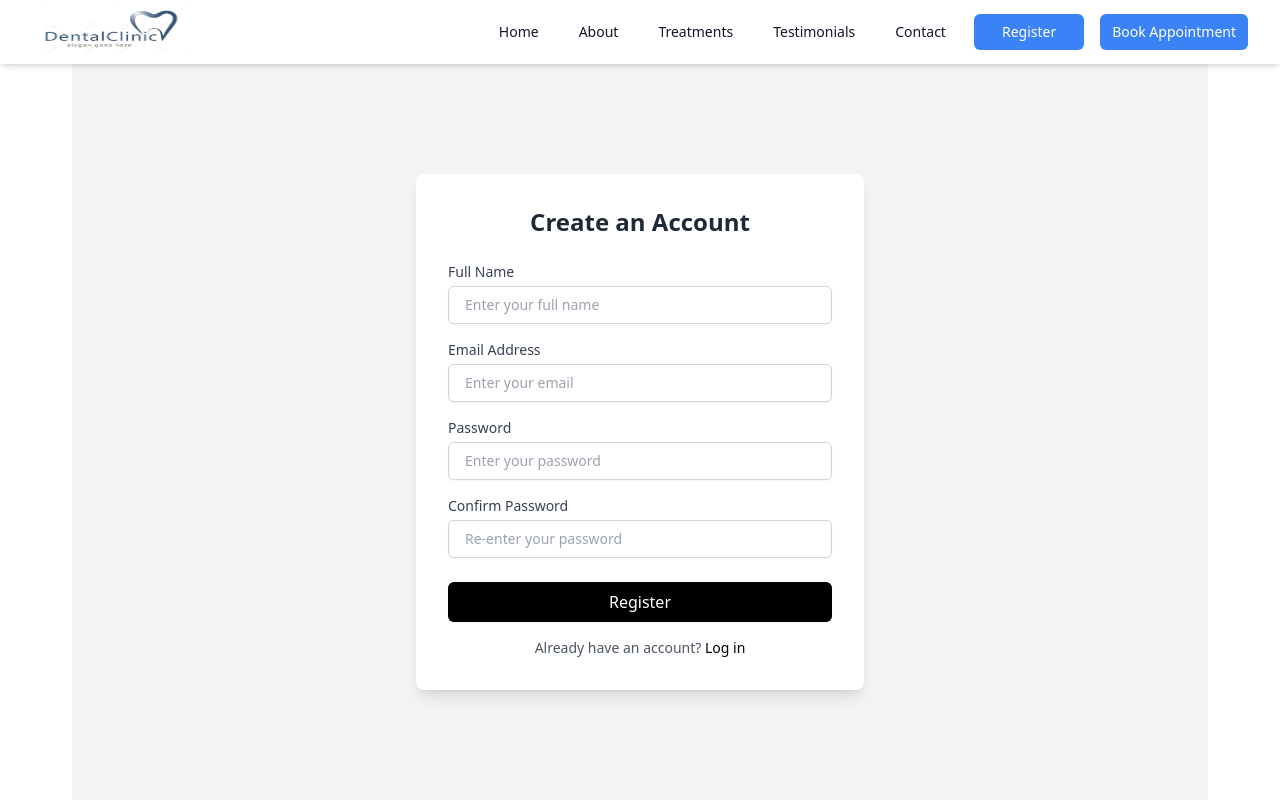
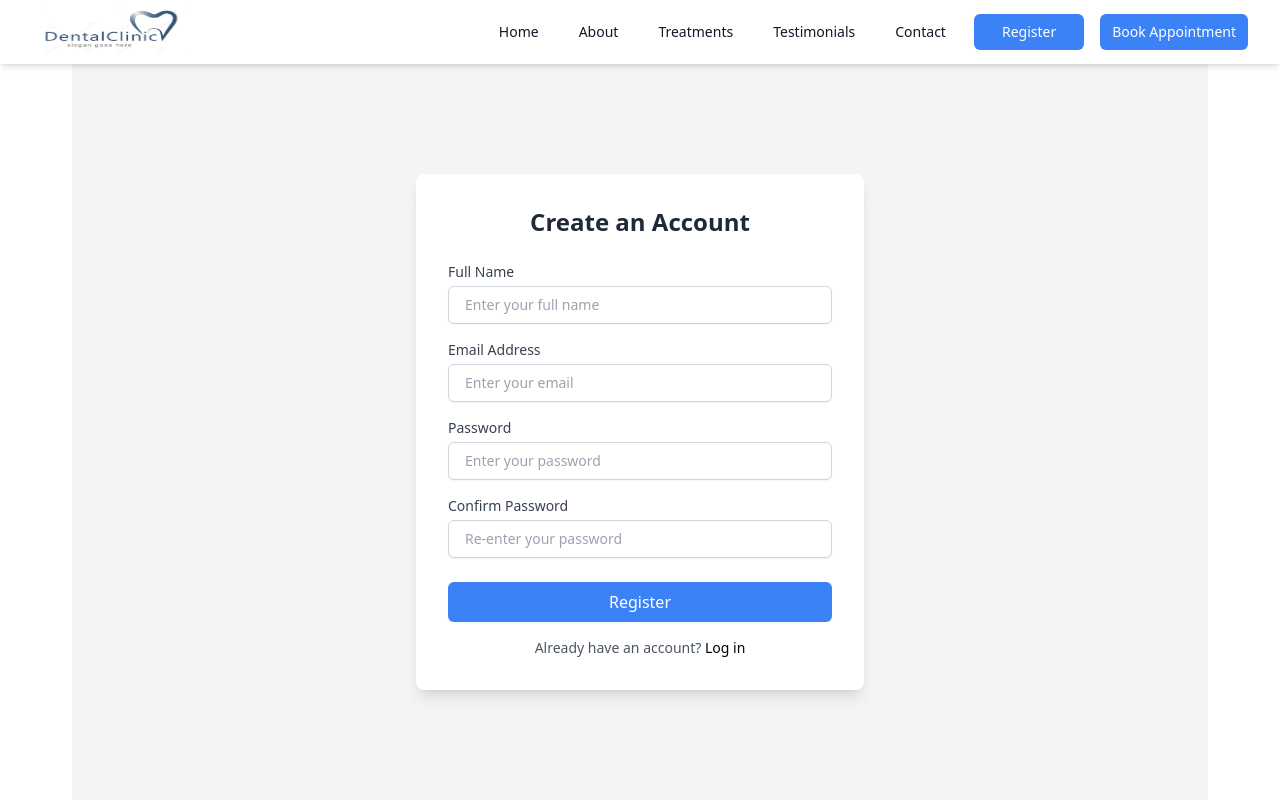
Before and after one commit to TheDeCOderP/nextjs-mysql-nodejs, a Next.js app: page /register in a window 1280 px wide. Shown: the top 800 px of the page. Built offline with nearby package versions, Linux system fonts and the light colour scheme.

Commit message:
small issues solved

```diff
--- a/src/components/register.js
+++ b/src/components/register.js
@@ -75,7 +75,7 @@ export default function RegisterForm() {
             {/* Submit Button */}
             <button
               type="submit"
-              className="w-full bg-primary text-white py-2 px-4 rounded-md shadow-sm hover:bg-blue-600 focus:outline-none focus:ring-2 focus:ring-blue-400 focus:ring-offset-2"
+              className="w-full bg-blue-500 text-white py-2 px-4 rounded-md shadow-sm hover:bg-blue-600 focus:outline-none focus:ring-2 focus:ring-blue-400 focus:ring-offset-2"
             >
               Register
             </button>
--- a/src/pages/treatment.js
+++ b/src/pages/treatment.js
@@ -7,7 +7,7 @@ import PricingSection from '@/components/pricingSection'
 const Treatment = () => {
   return (
     <>
-    <Hero heading="Treatments" content="Experience top-notch dental care tailored to your needs. From preventive care to cosmetic enhancements,
+    <Hero heading="Treatments" content="Experience Top-notch Dental care tailored to your needs. From preventive care to Cosmetic Enhancements,
       we ensure your smile is as healthy as it is radiant." url="./hero_header1.png"/>
     <TreatmentSection/>
     <ScrollImage/>
```
